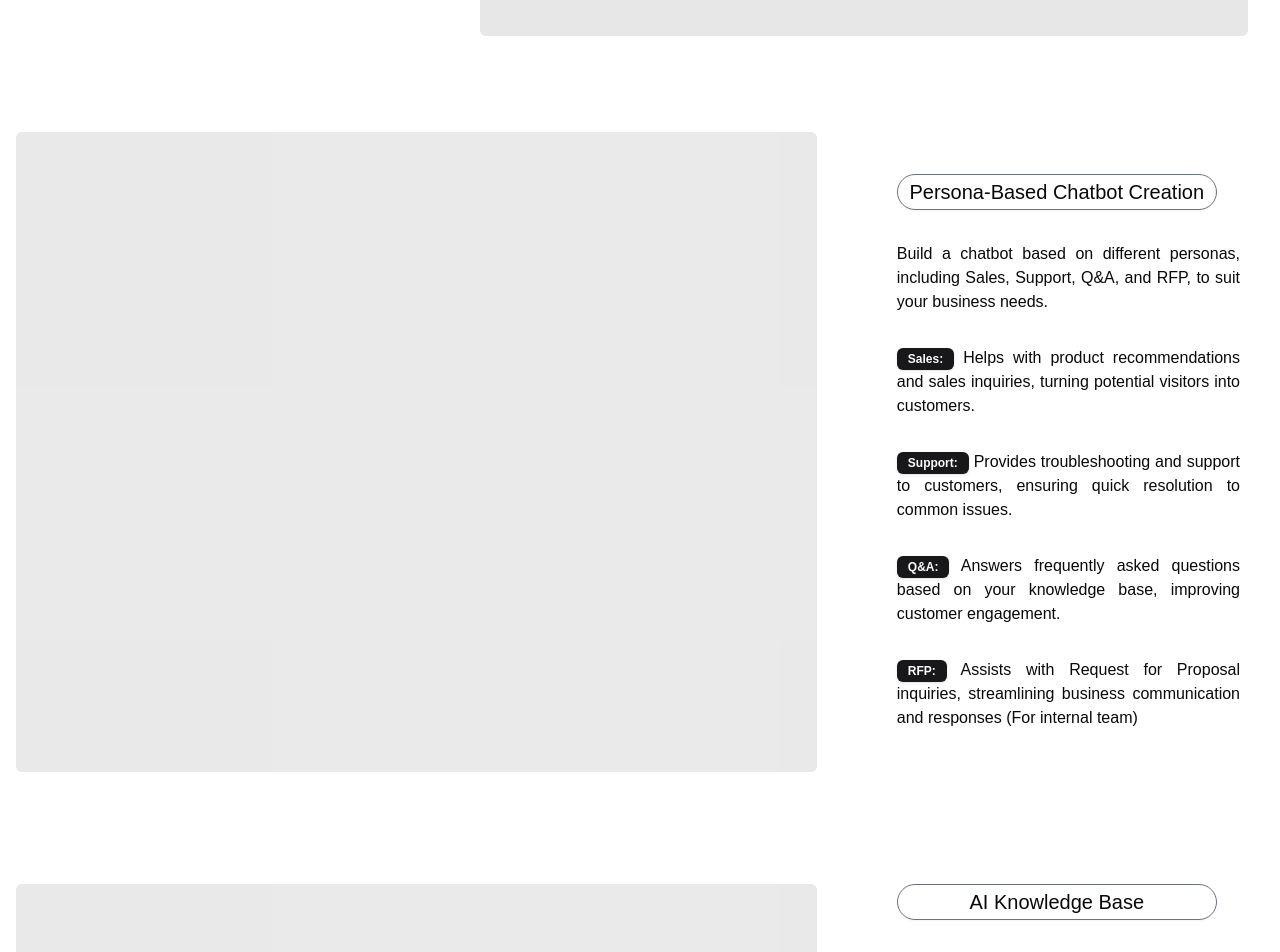
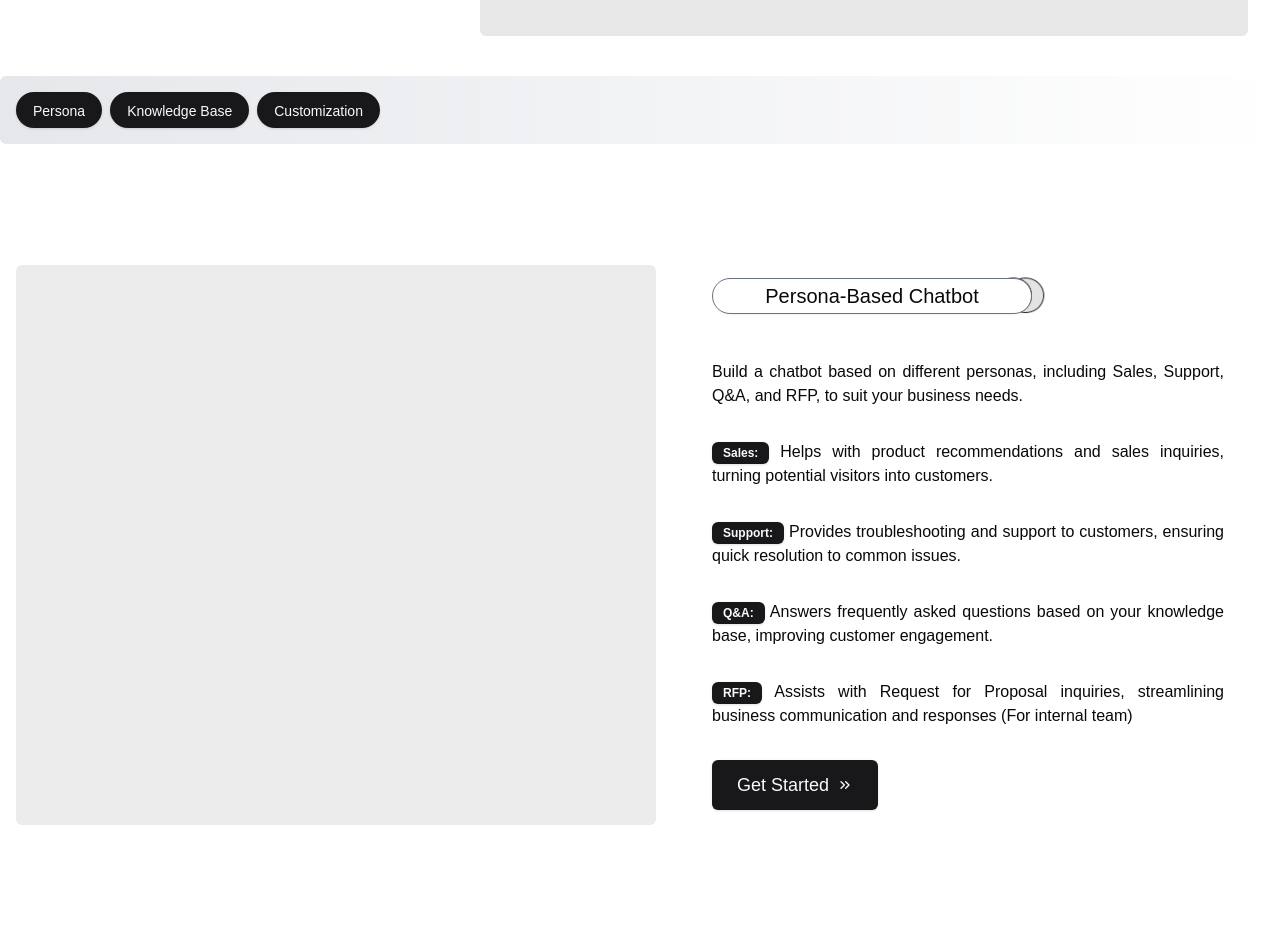
Before and after one commit to Sudeepktiwari/spark-home, a React (Vite) app: page / in a window 1280 px wide. Shown: the part 1660-2612 px from the top of the page. Built offline with nearby package versions, Linux system fonts and the light colour scheme.

Commit message:
feature-navigation

```diff
--- a/src/pages/home/Features/customization.tsx
+++ b/src/pages/home/Features/customization.tsx
@@ -1,22 +1,35 @@
 import { Button } from "@/components/ui/button";
 import { Skeleton } from "@/components/ui/skeleton";
+import { ChevronsRight } from "lucide-react";
+import t1 from "../../../assets/t1.png";
 
 const Customization = () => {
   return (
     <div className="lg:flex p-4 lg:pt-24 gap-16 lg:mr-2">
       <Skeleton className="lg:h-[80vh] lg:w-[70vw] w-[90vw] h-[30vh] md:h-[90vh] my-10 lg:my-0 " />
       <div className="space-y-8 m-0 lg:mx-4 lg:w-[30vw] ">
-        <Button
-          variant={"outline"}
-          className=" lg:w-[25vw] text-xl 2xl:text-2xl font-light rounded-full border-gray-500 hover:bg-white"
-        >
-          Brand Customization
-        </Button>
+        <div className="flex items-center">
+          <Button
+            variant={"outline"}
+            className=" lg:w-[25vw] text-xl 2xl:text-2xl font-light rounded-full
+           border-gray-500 hover:bg-white z-10"
+          >
+            Brand Customization
+          </Button>
+          <img
+            src={t1}
+            alt="1"
+            className="h-16 w-16 relative z-0 right-12 top-0.5"
+          />
+        </div>
         <p className="text-justify 2xl:text-2xl">
           Customize the chatbot's appearance to match your brand, including
           color themes and personalized messaging that reflects your brand
           values.
         </p>
+        <Button className="text-lg lg:p-6 font-thin">
+          Get Started <ChevronsRight />
+        </Button>
       </div>
     </div>
   );
--- a/src/pages/home/Features/features.tsx
+++ b/src/pages/home/Features/features.tsx
@@ -1,13 +1,145 @@
+import React, { useRef, useState, useEffect } from "react";
 import Customization from "./customization";
 import KnowledgeBase from "./knowledge-base";
 import Persona from "./persona";
+import FeaturesNav from "./nav-features";
+import { Button } from "@/components/ui/button";
+import { LibraryBig, Menu, SquarePen, UserPen, X } from "lucide-react";
 
 const Features = () => {
+  const featuresBarRef = useRef<HTMLDivElement>(null);
+  const personaRef = useRef<HTMLDivElement>(null);
+  const knowledgeBaseRef = useRef<HTMLDivElement>(null);
+  const customizationRef = useRef<HTMLDivElement>(null);
+
+  const [isMenuVisible, setIsMenuVisible] = useState(false);
+
+  useEffect(() => {
+    const handleScroll = () => {
+      if (featuresBarRef.current) {
+        const rect = featuresBarRef.current.getBoundingClientRect();
+        setIsMenuVisible(rect.top <= 0); // Check if `FeaturesBar` is at the top of the viewport
+      }
+    };
+
+    window.addEventListener("scroll", handleScroll);
+    return () => {
+      window.removeEventListener("scroll", handleScroll);
+    };
+  }, []);
+
+  const scrollToSection = (ref: React.RefObject<HTMLDivElement>) => {
+    if (ref.current) {
+      ref.current.scrollIntoView({ behavior: "smooth" });
+    }
+  };
+  const [isOpen, setIsOpen] = useState(false);
+
+  const toggleDropdown = () => setIsOpen(!isOpen);
+
   return (
     <div>
-      <Persona />
-      <KnowledgeBase />
-      <Customization />
+      {/* Floating Menu Bar */}
+      {isMenuVisible && (
+        <div className="flex lg:hidden  fixed top-4 left-4">
+          <button
+            onClick={toggleDropdown}
+            className="flex items-center px-2 py-2 mr-4 mt-1 bg-gray-100 rounded-lg shadow hover:bg-gray-200"
+          >
+            {isOpen ? (
+              <X className="w-10 h-10" />
+            ) : (
+              <Menu className="w-10 h-10" />
+            )}
+          </button>
+          {isOpen && (
+            <div className="absolute top-0 left-16 mt-2 w-48 bg-white border rounded-lg shadow-lg z-50">
+              <ul className="py-2">
+                {/* Option 1: Profile */}
+                <li
+                  className="flex items-center gap-2 px-4 py-2 hover:bg-gray-100 cursor-pointer"
+                  onClick={() => scrollToSection(personaRef)}
+                >
+                  <UserPen size={18} />
+                  Persona
+                </li>
+
+                {/* Option 2: Settings */}
+                <li
+                  className="flex items-center gap-2 px-4 py-2 hover:bg-gray-100 cursor-pointer"
+                  onClick={() => scrollToSection(knowledgeBaseRef)}
+                >
+                  <LibraryBig size={18} />
+                  Knowledge Base
+                </li>
+
+                {/* Option 3: Help */}
+                <li
+                  className="flex items-center gap-2 px-4 py-2 hover:bg-gray-100 cursor-pointer"
+                  onClick={() => scrollToSection(customizationRef)}
+                >
+                  <SquarePen size={18} />
+                  Customization
+                </li>
+
+                {/* Option 4: Logout */}
+                {/* <li className="flex items-center gap-2 px-4 py-2 hover:bg-gray-100 cursor-pointer">
+                  <Headset size={18} />
+                  Contact Us
+                </li> */}
+                {/* <li className="flex items-center gap-2 px-4 py-2 text-red-500 hover:bg-gray-100 cursor-pointer">
+              <LogOut size={18} />
+              Logout
+            </li> */}
+                {/* <li>
+                  <BarEnd />
+                </li> */}
+              </ul>
+            </div>
+          )}
+          <div
+            className="fixed top-0 left-0 w-full hidden gap-2 lg:flex lg:items-center rounded-md
+          p-4 z-50 bg-gradient-to-r from-gray-200 to-white"
+          >
+            <Button
+              className="block px-4 py-2 text-left rounded-full"
+              onClick={() => scrollToSection(personaRef)}
+            >
+              Persona
+            </Button>
+            <Button
+              className="block px-4 py-2 text-left rounded-full"
+              onClick={() => scrollToSection(knowledgeBaseRef)}
+            >
+              Knowledge Base
+            </Button>
+            <Button
+              className="block px-4 py-2 text-left rounded-full"
+              onClick={() => scrollToSection(customizationRef)}
+            >
+              Customization
+            </Button>
+          </div>
+        </div>
+      )}
+
+      {/* Components */}
+      <div ref={featuresBarRef} className="relative mt-10">
+        <FeaturesNav
+          personaRef={personaRef}
+          knowledgeBaseRef={knowledgeBaseRef}
+          customizationRef={customizationRef}
+        />
+      </div>
+      <div ref={personaRef} className="min-h-screen py-20">
+        <Persona />
+      </div>
+      <div ref={knowledgeBaseRef} className="min-h-screen py-20">
+        <KnowledgeBase />
+      </div>
+      <div ref={customizationRef} className="min-h-screen py-20">
+        <Customization />
+      </div>
     </div>
   );
 };
--- a/src/pages/home/Features/knowledge-base.tsx
+++ b/src/pages/home/Features/knowledge-base.tsx
@@ -1,23 +1,45 @@
 import { Button } from "@/components/ui/button";
 import { Skeleton } from "@/components/ui/skeleton";
+import { ChevronsRight } from "lucide-react";
+import t1 from "../../../assets/t1.png";
 
 const KnowledgeBase = () => {
   return (
     <div className="lg:flex p-4 lg:pt-24 gap-16 lg:mr-2">
-      <Skeleton className="lg:h-[80vh] lg:w-[70vw] w-[90vw] h-[30vh] md:h-[90vh] my-10 lg:my-0 " />
-      <div className="space-y-8 m-0 lg:mx-4 lg:w-[30vw] ">
+      <Skeleton className="lg:h-[70vh] lg:w-[50vw] w-[90vw] h-[30vh] md:h-[90vh] my-10 lg:my-0 " />
+      <div className="space-y-8 m-0 lg:mx-4 lg:w-[40vw] ">
+        <div className="flex items-center">
           <Button
             variant={"outline"}
-          className=" lg:w-[25vw] text-xl 2xl:text-2xl font-light rounded-full border-gray-500 hover:bg-white"
+            className=" lg:w-[25vw] text-xl 2xl:text-2xl font-light
+            rounded-full border-gray-500 hover:bg-white z-10"
           >
             AI Knowledge Base
           </Button>
+          <img
+            src={t1}
+            alt="1"
+            className="h-16 w-16 relative z-0 right-12 top-0.5"
+          />
+        </div>
+        <p className="text-2xl font-light">
+          Centralize, Automate, and Elevate Your Knowledge Management
+        </p>
         <p className="text-justify 2xl:text-2xl">
-          Easily create a knowledge base by uploading documents, product feature
-          requirements (FRD/PRD), or adding a website URL. The system
-          automatically scrapes the website, generating help articles and FAQs
-          that can be linked to the chatbot.
+          SparkAgentAI provides a centralized hub for managing all your
+          knowledge sources. Easily upload documents, such as FRDs, PRDs, and
+          legacy FAQs, or integrate seamlessly with internal data systems like
+          Google Drive, SharePoint, and more. You can also scrape content from
+          your website to generate FAQs, help articles, and key insights that
+          can be linked directly to your chatbot.
         </p>
+        <p className="text-justify 2xl:text-2xl">
+          With SparkAgentAI’s knowledge base, keep your customer support
+          accurate, consistent, and always up to date.
+        </p>
+        <Button className="text-lg lg:p-6 font-thin">
+          Get Started <ChevronsRight />
+        </Button>
       </div>
     </div>
   );
--- /dev/null
+++ b/src/pages/home/Features/nav-features.tsx
@@ -0,0 +1,52 @@
+import React from "react";
+import { Button } from "@/components/ui/button";
+
+type FeaturesNavProps = {
+  personaRef: React.RefObject<HTMLDivElement>;
+  knowledgeBaseRef: React.RefObject<HTMLDivElement>;
+  customizationRef: React.RefObject<HTMLDivElement>;
+};
+
+const FeaturesNav: React.FC<FeaturesNavProps> = ({
+  personaRef,
+  knowledgeBaseRef,
+  customizationRef,
+}) => {
+  const scrollToSection = (ref: React.RefObject<HTMLDivElement>) => {
+    if (ref.current) {
+      ref.current.scrollIntoView({ behavior: "smooth" });
+    }
+  };
+
+  return (
+    <div>
+      {/* Floating Menu Bar */}
+
+      <div
+        className="gap-2 flex lg:items-center rounded-md p-4 z-50 bg-gradient-to-r
+     from-gray-200 to-white"
+      >
+        <Button
+          className="block px-4 py-2 text-left rounded-full"
+          onClick={() => scrollToSection(personaRef)}
+        >
+          Persona
+        </Button>
+        <Button
+          className="block px-4 py-2 text-left rounded-full"
+          onClick={() => scrollToSection(knowledgeBaseRef)}
+        >
+          Knowledge Base
+        </Button>
+        <Button
+          className="block px-4 py-2 text-left rounded-full"
+          onClick={() => scrollToSection(customizationRef)}
+        >
+          Customization
+        </Button>
+      </div>
+    </div>
+  );
+};
+
+export default FeaturesNav;
--- a/src/pages/home/Features/persona.tsx
+++ b/src/pages/home/Features/persona.tsx
@@ -1,18 +1,28 @@
 import { Badge } from "@/components/ui/badge";
 import { Button } from "@/components/ui/button";
 import { Skeleton } from "@/components/ui/skeleton";
+import { ChevronsRight } from "lucide-react";
+import t1 from "../../../assets/t1.png";
 
 const Persona = () => {
   return (
-    <div className="lg:flex p-4 items-center lg:pt-24 gap-16 lg:mr-2">
-      <Skeleton className="lg:h-[80vh] lg:w-[70vw] w-[90vw] h-[30vh] md:h-[90vh] my-10 lg:my-0 " />
-      <div className="space-y-8 m-0 lg:m-4 lg:w-[30vw] ">
-        <Button
-          variant={"outline"}
-          className=" lg:w-[25vw] px-8 text-xl 2xl:text-2xl font-light rounded-full border-gray-500 hover:bg-white"
-        >
-          Persona-Based Chatbot Creation
-        </Button>
+    <div className="lg:flex px-4 items-center lg:mt-10 mt-0 lg:gap-10 lg:mr-2">
+      <Skeleton className="lg:h-[70vh] lg:w-[50vw] w-[90vw] h-[30vh] md:h-[90vh]" />
+      <div className="space-y-8 m-0 lg:m-4 lg:w-[40vw] mt-10 lg:mt-0 ">
+        <div className="flex items-center">
+          <Button
+            variant={"outline"}
+            className=" lg:w-[25vw] px-8 text-xl 2xl:text-2xl font-light
+            rounded-full border-gray-500 hover:bg-white z-10"
+          >
+            Persona-Based Chatbot
+          </Button>
+          <img
+            src={t1}
+            alt="1"
+            className="h-16 w-16 relative z-0 right-12 top-0.5"
+          />
+        </div>
         <p className="text-justify 2xl:text-xl">
           Build a chatbot based on different personas, including Sales, Support,
           Q&A, and RFP, to suit your business needs.
@@ -33,6 +43,9 @@ const Persona = () => {
           <Badge>RFP:</Badge> Assists with Request for Proposal inquiries,
           streamlining business communication and responses (For internal team)
         </p>
+        <Button className="text-lg lg:p-6 font-thin">
+          Get Started <ChevronsRight />
+        </Button>
       </div>
     </div>
   );
```
Lines whose indentation alone changed are shown as unchanged.
